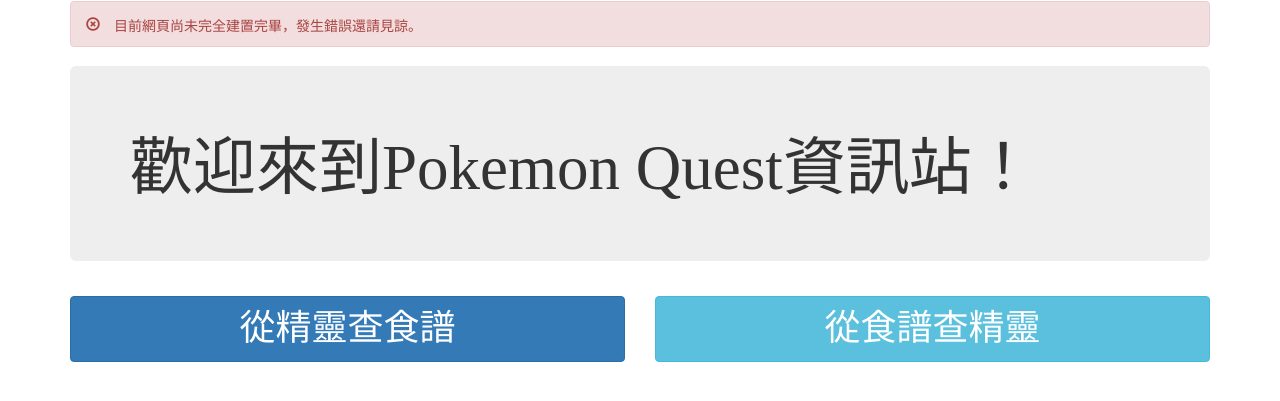
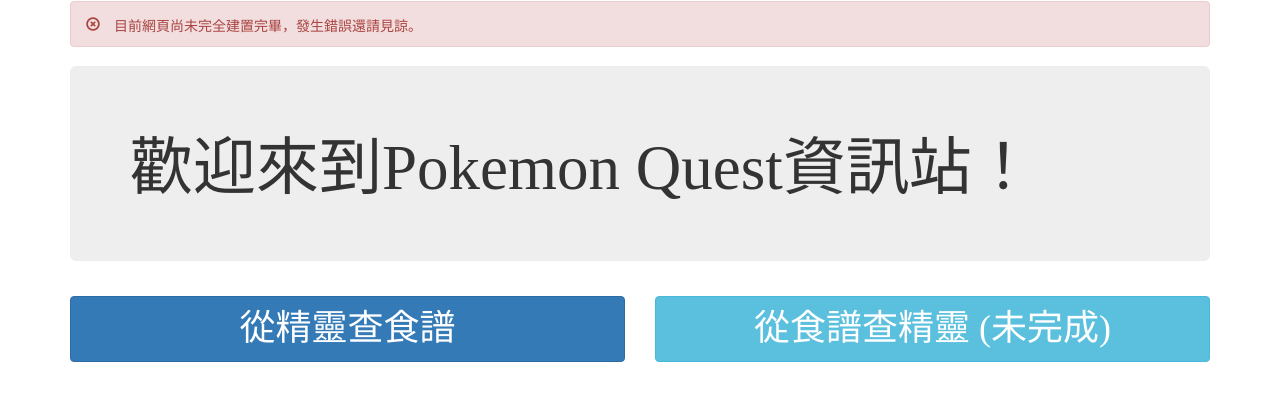
Before and after one commit to RaenonX/PokemonQuestData, a Flask app: template templates/index.html in a window 1280 px wide. Shown: the top 401 px of the page. Run offline with Flask 2, Linux system fonts and the light colour scheme; the template is opened without the code that fills it: most values are stand-ins (such as "Sample title", 1, 10 or a date in 2020); style sheets or scripts are compiled from the project's sources; some libraries are stand-ins or nearby versions.

Commit message:
add incomplete message

```diff
--- a/templates/index.html
+++ b/templates/index.html
@@ -28,7 +28,7 @@
             <a class="btn btn-primary btn-big" href="{{ url_for('.find_recipe_index') }}">從精靈查食譜</a>
         </div>
         <div class="col-md-6">
-            <a class="btn btn-info btn-big" href="{{ url_for('.find_pokemon_index') }}">從食譜查精靈</a>
+            <a class="btn btn-info btn-big" href="{{ url_for('.find_pokemon_index') }}">從食譜查精靈 (未完成)</a>
         </div>
     </div>
 </div>
```
